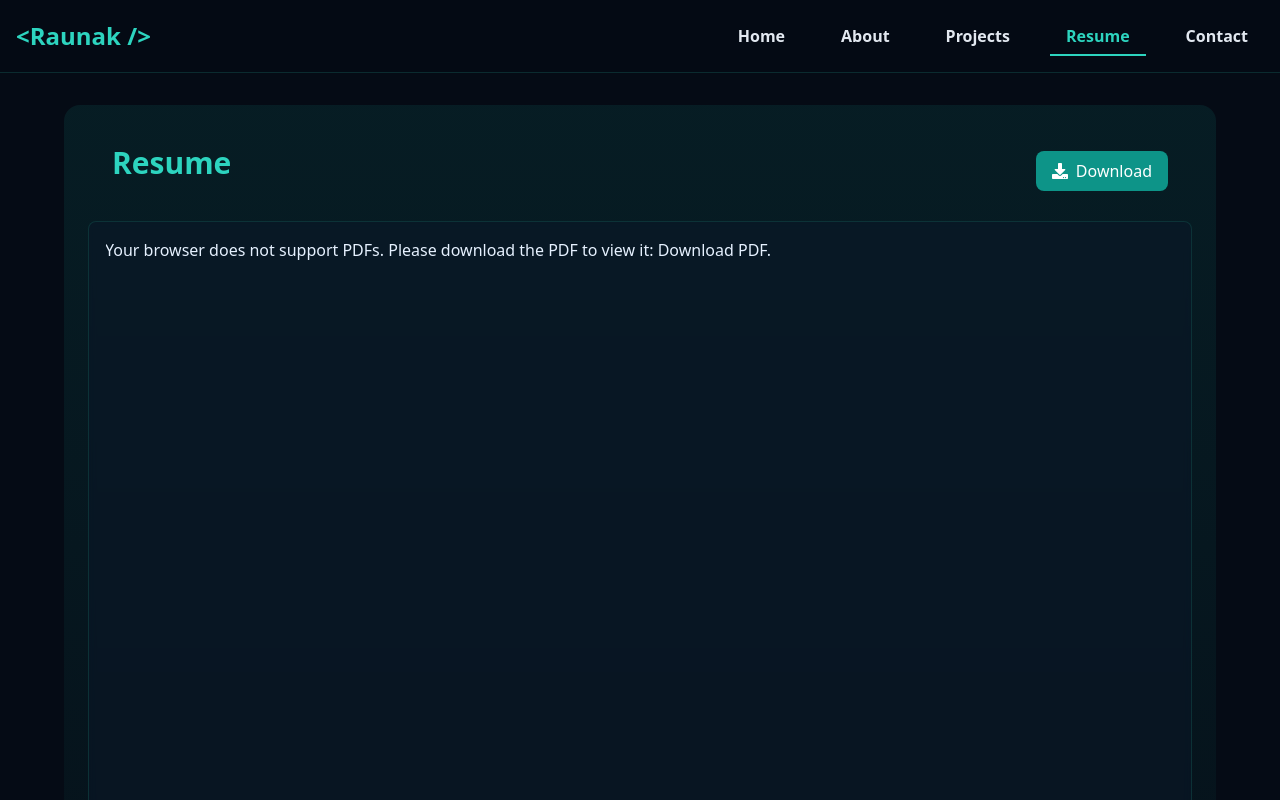
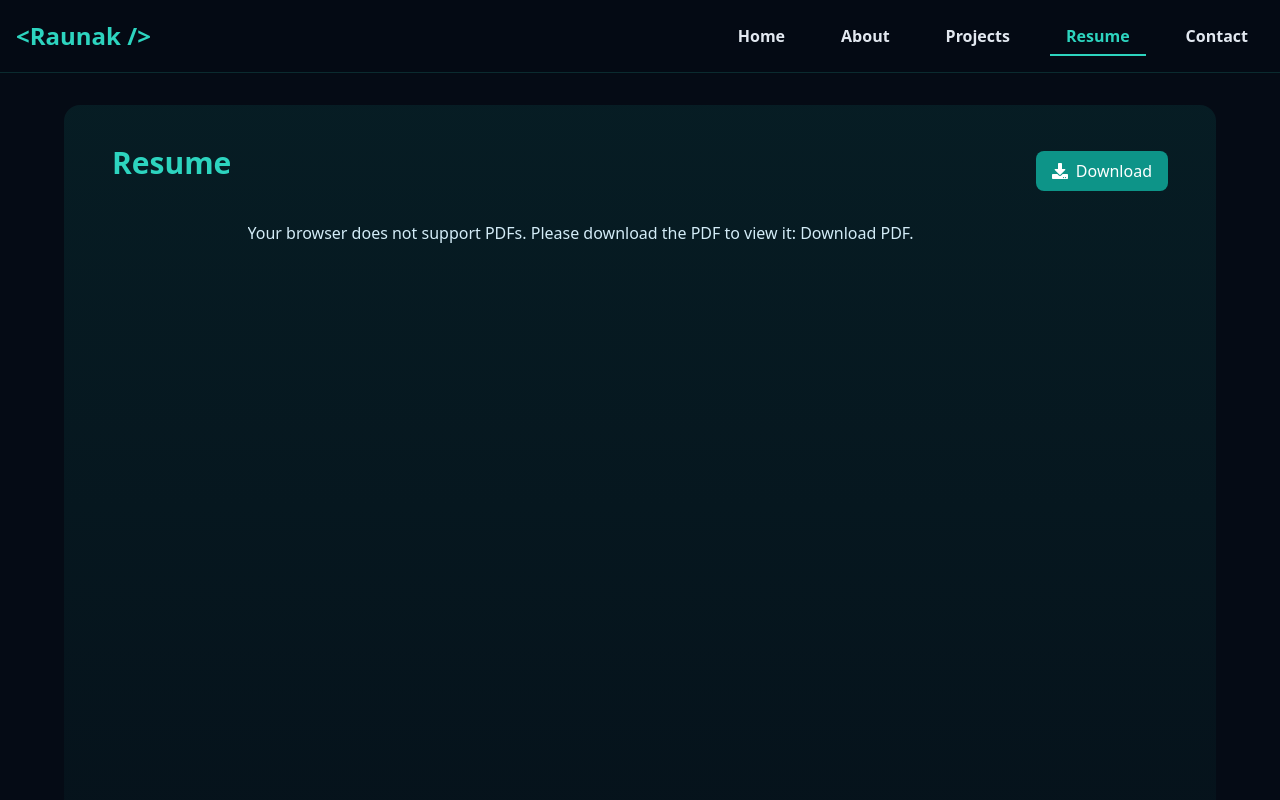
Before and after one commit to raunak-garhwal/Modern-Portfolio, a React (Vite) app: page /resume in a window 1280 px wide. Shown: the top 800 px of the page. Built offline with nearby package versions, Linux system fonts and the light colour scheme.

Commit message:
minor bug fixes

```diff
--- a/src/pages/Contact.jsx
+++ b/src/pages/Contact.jsx
@@ -72,8 +72,8 @@ function Contact() {
         <motion.button
           type="submit"
           className="w-full bg-teal-600 hover:bg-teal-700 text-white py-3 rounded-lg transition-colors"
-          whileHover={{ scale: 1.05 }}
-          whileTap={{ scale: 0.95 }}
+          whileHover={{ scale: 1.02 }}
+          whileTap={{ scale: 0.98 }}
         >
           Send Message
         </motion.button>
--- a/src/pages/Resume.jsx
+++ b/src/pages/Resume.jsx
@@ -28,12 +28,12 @@ function Resume() {
         initial={{ y: 20, opacity: 0 }}
         animate={{ y: 0, opacity: 1 }}
         transition={{ delay: 0.2 }}
-        className="bg-[#0a1628]/50 backdrop-blur-sm p-4 rounded-lg border border-teal-900/50"
+        className="bg-transparent p-0 rounded-lg border-none flex justify-center items-center"
       >
         <object
-          data="/Raunak-Garhwal-resume.pdf"
+          data="/Raunak-Garhwal-resume.pdf#toolbar=0"
           type="application/pdf"
-          className="w-full h-[1200px] rounded-xl"
+          className="w-[785px] h-[1106px]"
           aria-label="Resume Preview"
         >
           <p>Your browser does not support PDFs. Please download the PDF to view it: <a href="/Raunak-Garhwal-resume.pdf">Download PDF</a>.</p>
```
